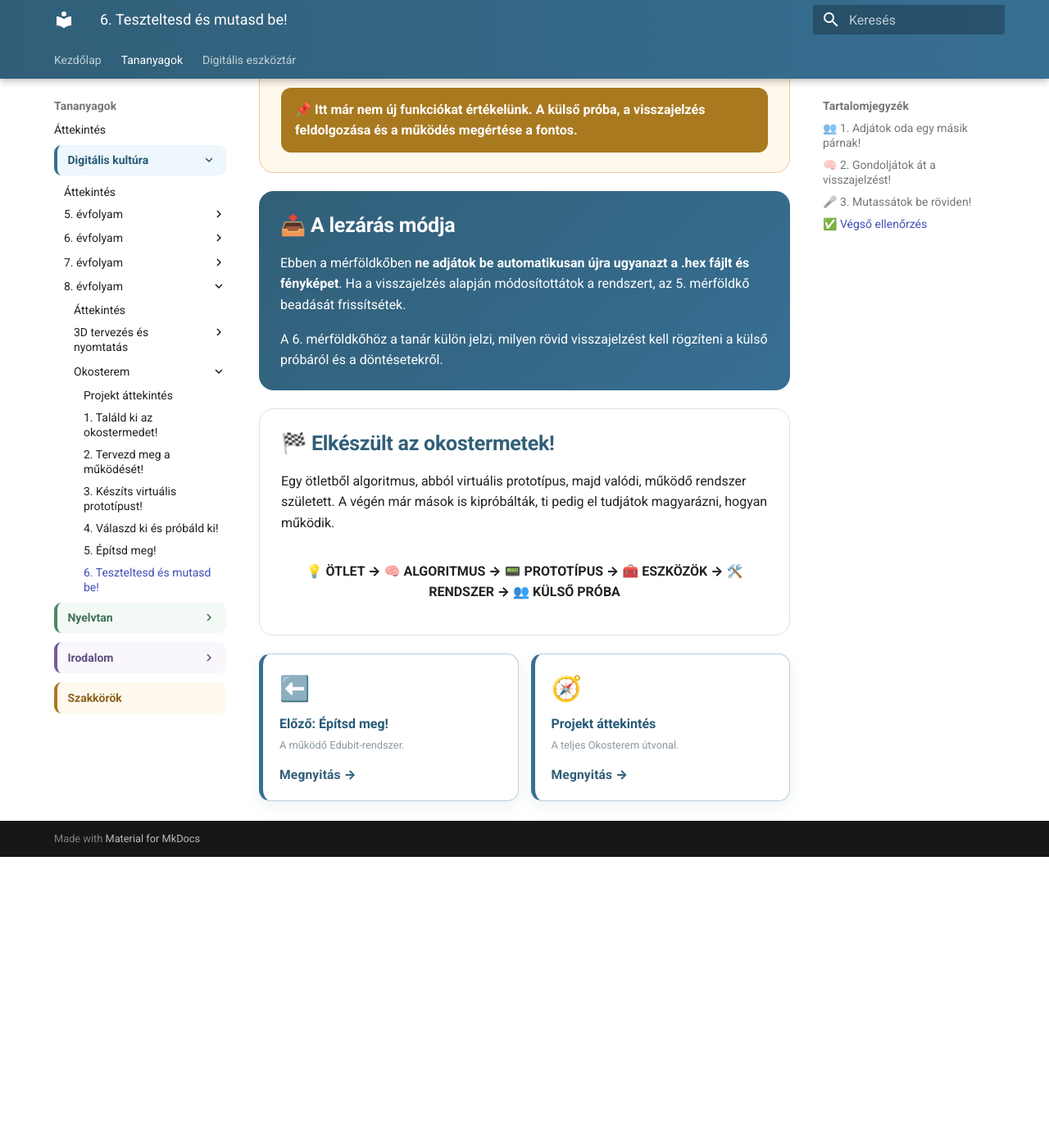
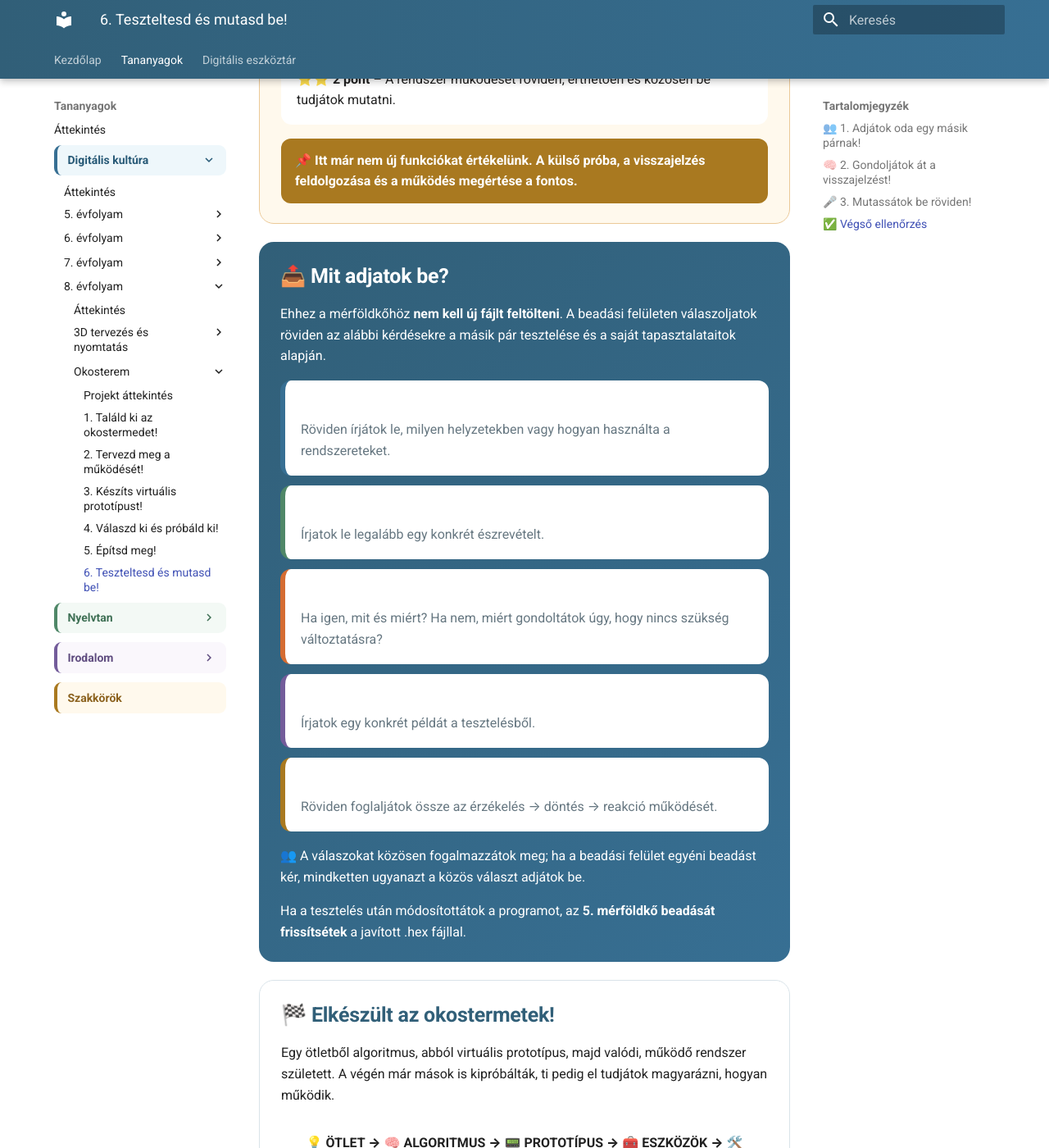
Before and after one commit to bsuszter/digitalis-eszkoztar, an MkDocs documentation site: the page built from docs/tananyagok/digitalis-kultura/8-evfolyam/okosterem/06-teszteltesd-es-mutasd-be.md, in a window 1280 px wide and 1400 px high, scrolled down 4002 px. Shown: the whole window at 82% size. Built offline with MkDocs 1.6.1 and Material for MkDocs 9.7.7, drawn with Linux system fonts in a browser that asks for light colours; before the commit the page ends 5047 px from its top, so only the background shows below that; some of the changed text lies outside the part shown.

Commit message:
Véglegesíti az Okosterem 6. mérföldkövet

```diff
--- a/docs/tananyagok/digitalis-kultura/8-evfolyam/okosterem/06-teszteltesd-es-mutasd-be.md
+++ b/docs/tananyagok/digitalis-kultura/8-evfolyam/okosterem/06-teszteltesd-es-mutasd-be.md
@@ -77,6 +77,7 @@ Nem hosszú prezentációra van szükség. Néhány mondatban mutassátok be a m
   <label><input type="checkbox"><span>Ha kellett javítani, kijavítottuk és újra kipróbáltuk.</span></label>
   <label><input type="checkbox"><span>Ha nem változtattunk, meg tudjuk indokolni, miért nem volt rá szükség.</span></label>
   <label><input type="checkbox"><span>Mindketten el tudjuk magyarázni a rendszer működését.</span></label>
+  <label><input type="checkbox"><span>Közösen megfogalmaztuk a beadási kérdésekre adott rövid válaszainkat.</span></label>
 </div>
 
 <div class="project-panel project-panel--gold">
@@ -91,9 +92,17 @@ Nem hosszú prezentációra van szükség. Néhány mondatban mutassátok be a m
 </div>
 
 <div class="project-submit">
-  <h2>📤 A lezárás módja</h2>
-  <p>Ebben a mérföldkőben <strong>ne adjátok be automatikusan újra ugyanazt a .hex fájlt és fényképet</strong>. Ha a visszajelzés alapján módosítottátok a rendszert, az 5. mérföldkő beadását frissítsétek.</p>
-  <p>A 6. mérföldkőhöz a tanár külön jelzi, milyen rövid visszajelzést kell rögzíteni a külső próbáról és a döntésetekről.</p>
+  <h2>📤 Mit adjatok be?</h2>
+  <p>Ehhez a mérföldkőhöz <strong>nem kell új fájlt feltölteni</strong>. A beadási felületen válaszoljatok röviden az alábbi kérdésekre a másik pár tesztelése és a saját tapasztalataitok alapján.</p>
+  <div class="question-stack">
+    <div class="question-card"><strong>1. Mit próbált ki a másik pár?</strong><span>Röviden írjátok le, milyen helyzetekben vagy hogyan használta a rendszereteket.</span></div>
+    <div class="question-card question-card--green"><strong>2. Milyen visszajelzést kaptatok?</strong><span>Írjatok le legalább egy konkrét észrevételt.</span></div>
+    <div class="question-card question-card--orange"><strong>3. Változtattatok valamin a visszajelzés után?</strong><span>Ha igen, mit és miért? Ha nem, miért gondoltátok úgy, hogy nincs szükség változtatásra?</span></div>
+    <div class="question-card question-card--purple"><strong>4. Mi bizonyította számotokra, hogy a rendszer megbízhatóan működik?</strong><span>Írjatok egy konkrét példát a tesztelésből.</span></div>
+    <div class="question-card question-card--gold"><strong>5. Hogyan működik a rendszeretek?</strong><span>Röviden foglaljátok össze az érzékelés → döntés → reakció működését.</span></div>
+  </div>
+  <p>👥 A válaszokat közösen fogalmazzátok meg; ha a beadási felület egyéni beadást kér, mindketten ugyanazt a közös választ adjátok be.</p>
+  <p>Ha a tesztelés után módosítottátok a programot, az <strong>5. mérföldkő beadását frissítsétek</strong> a javított .hex fájllal.</p>
 </div>
 
 <div class="project-panel project-panel--purple">
```
Also changed, not shown: other parts of docs/tananyagok/digitalis-kultura/8-evfolyam/okosterem/06-teszteltesd-es-mutasd-be.md (+1 -1 lines).
